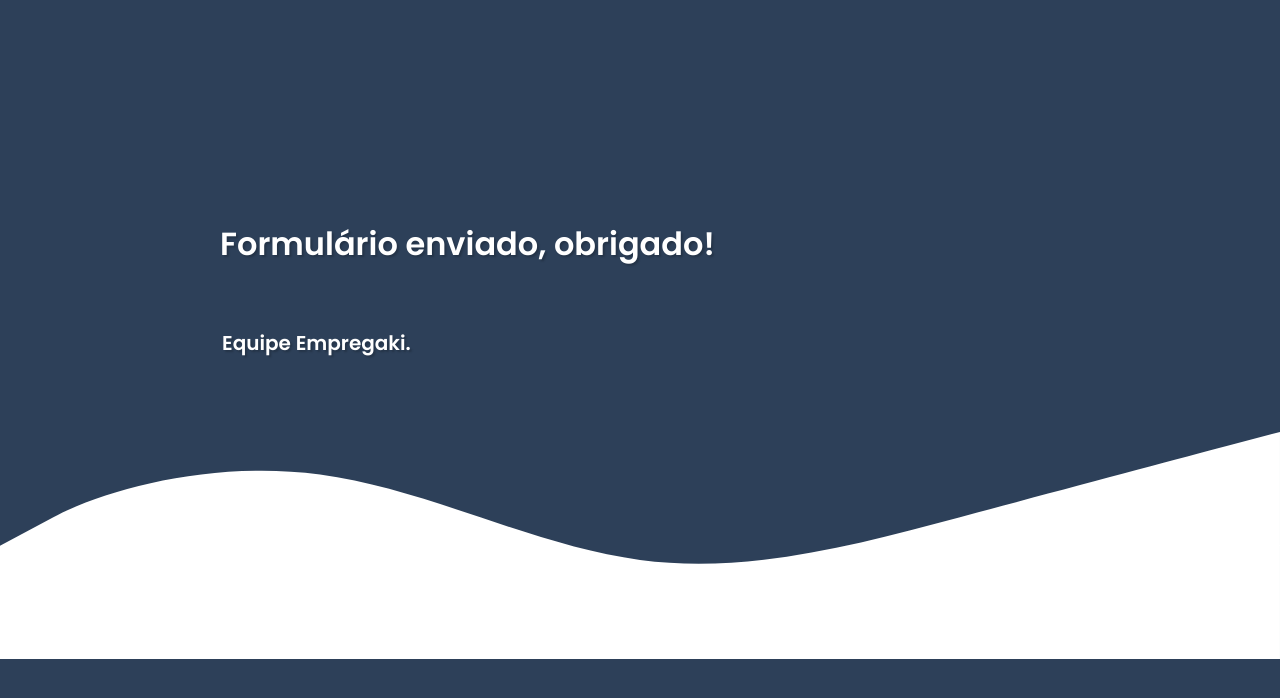
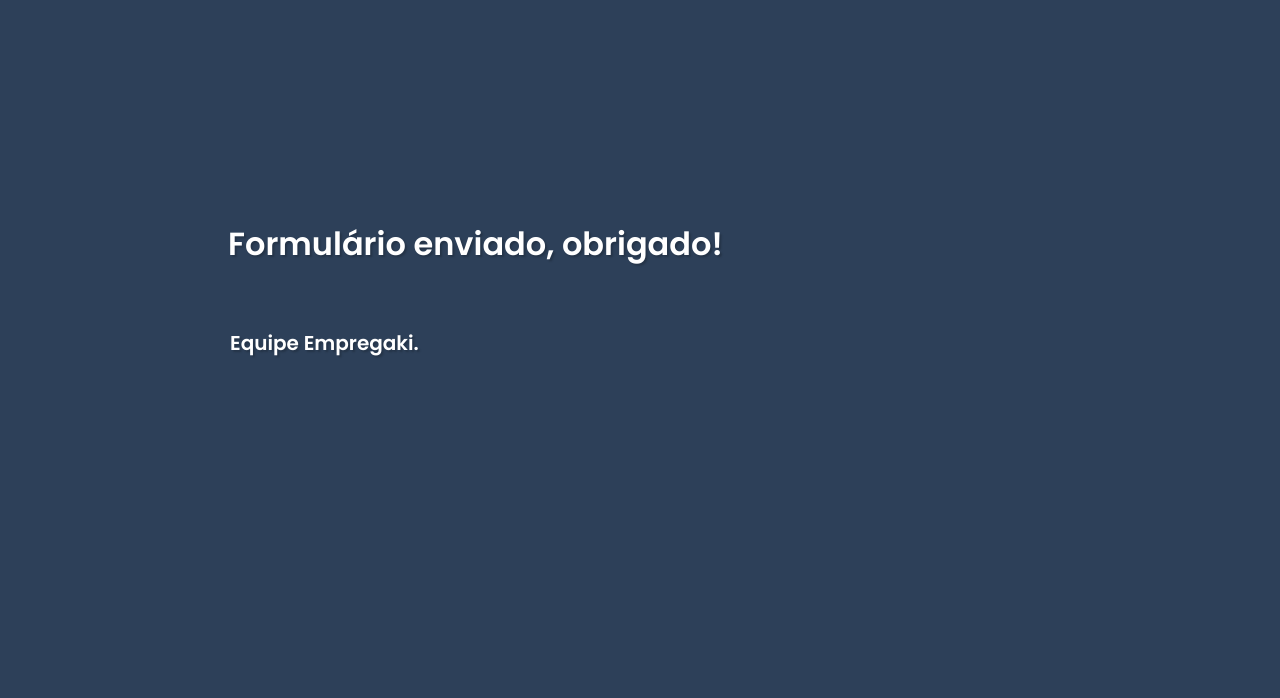
Before and after one commit to BiaMayumi/empregaki, a PHP site: page /agradecimento.html in a window 1280 px wide. Shown: the top 698 px of the page. Run offline with PHP 8.4, Linux system fonts and the light colour scheme.

Commit message:
commit ana

```diff
--- a/formulariotv/agradecimento.html
+++ b/formulariotv/agradecimento.html
@@ -11,24 +11,6 @@
     <h1> Formulário enviado, obrigado!</h1>
 <h2> Equipe Empregaki.</h2>
 
-  <style>
-    body {
-      margin: 0;
-      overflow: hidden;
-    }
-
-    svg {
-      display: block;
-    }
-
-    .wave {
-      fill: white;
-    }
-  </style>
-
-<svg xmlns="http://www.w3.org/2000/svg" viewBox="0 0 1440 320">
-    <path class="wave" d="M0,192L60,160C120,128,240,96,360,112C480,128,600,192,720,208C840,224,960,192,1080,160C1200,128,1320,96,1380,80L1440,64L1440,320L1380,320C1320,320,1200,320,1080,320C960,320,840,320,720,320C600,320,480,320,360,320C240,320,120,320,60,320L0,320Z"></path>
-  </svg>
 
 
 </body>
--- a/formulariotv/testev.css
+++ b/formulariotv/testev.css
@@ -1,4 +1,5 @@
 @import url('https://fonts.googleapis.com/css2?family=Poppins:wght@100;200;300;400;500;600&display=swap');
+
 img {
   width: 38px;
   height: auto;
@@ -45,7 +46,7 @@ h2 {
   padding-bottom: 90px;
   padding-right: 40px;
   padding-left: 40px;
-  background-color: #224777;
+  background-color:  #2D4059;
   border-radius: 20px;
   position: relative;
   width: 250px;
--- a/formulariotv/testev.html
+++ b/formulariotv/testev.html
@@ -33,7 +33,9 @@
       </div>
       <a href="agradecimento.html"><button class="submit">Ir para o teste</button></a>
 
+
     </form>
+
 
 
 
```
